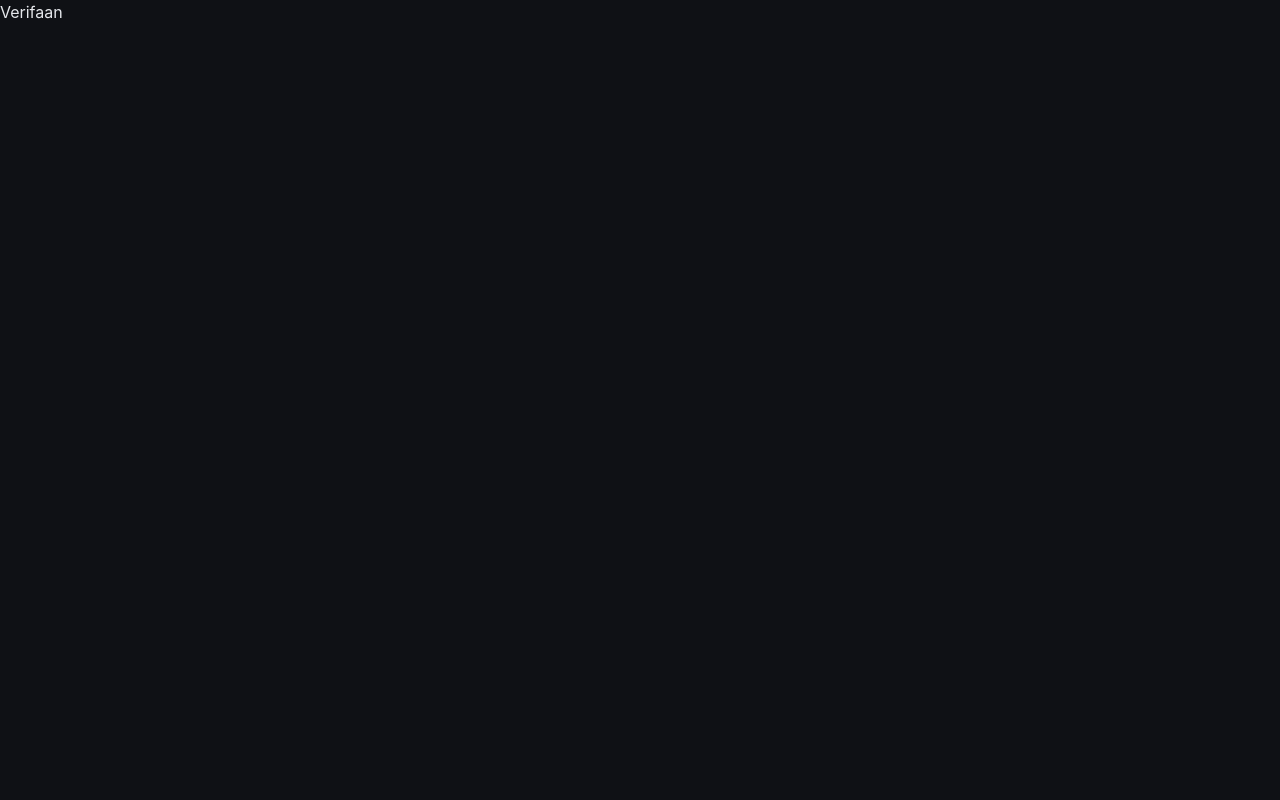
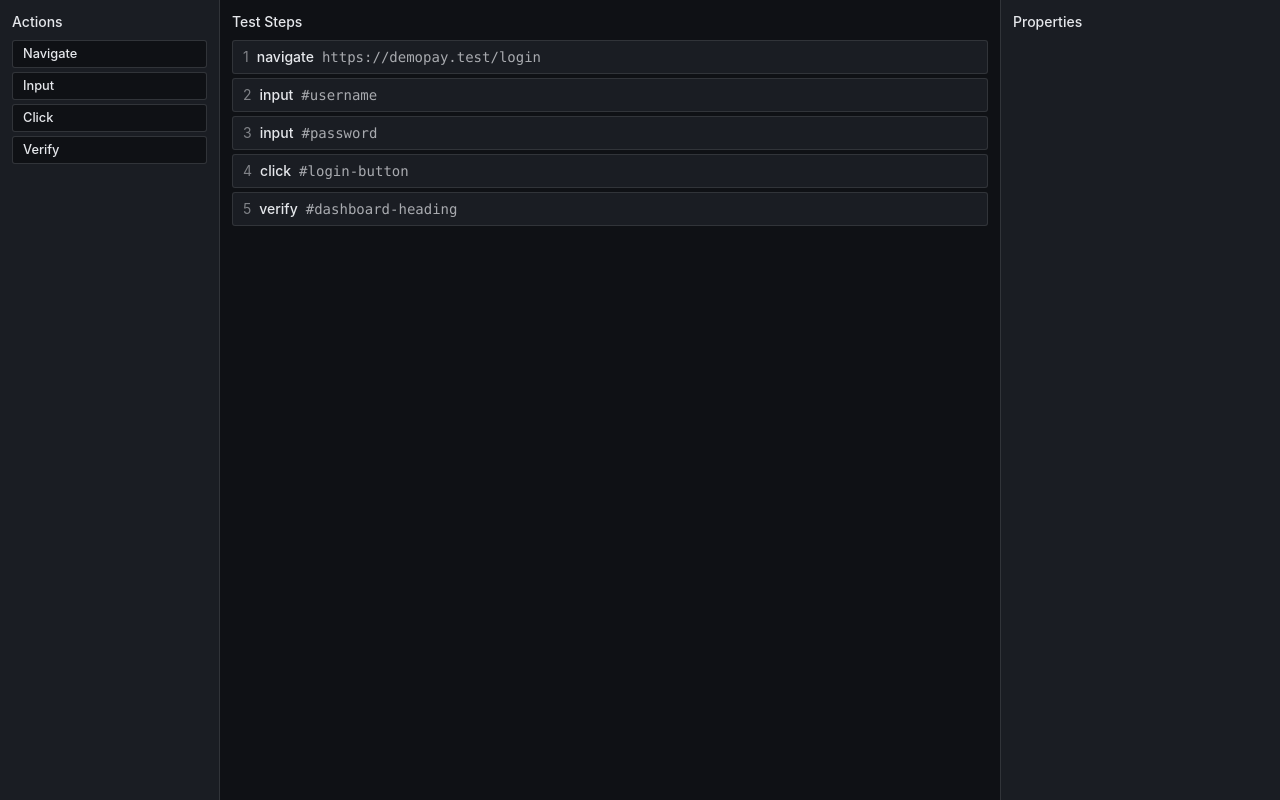
Before and after one commit to sham-10/verifaan, a React (Vite) app in the folder frontend/: page / in a window 1280 px wide. Built offline with nearby package versions, Linux system fonts and the light colour scheme.

Commit message:
feat: VFN-4, Test Designer Three panel layout with hardcoded fixture

```diff
--- a/frontend/src/App.tsx
+++ b/frontend/src/App.tsx
@@ -1,5 +1,8 @@
+import { TestDesigner } from '@/components/TestDesigner/TestDesigner'
+import { demoPayLoginTest } from '@/fixtures/demoPayLogin'
+
 function App() {
-  return <div>Verifaan</div>
+  return <TestDesigner test={demoPayLoginTest} />
 }
 
 export default App
--- /dev/null
+++ b/frontend/src/components/TestDesigner/TestDesigner.tsx
@@ -0,0 +1,58 @@
+import { Button } from '@/components/ui/button'
+import type { StepAction, Test } from '@/fixtures/demoPayLogin'
+
+interface TestDesignerProps {
+  test: Test
+}
+
+const ACTIONS: { action: StepAction; label: string }[] = [
+  { action: 'navigate', label: 'Navigate' },
+  { action: 'input', label: 'Input' },
+  { action: 'click', label: 'Click' },
+  { action: 'verify', label: 'Verify' },
+]
+
+export function TestDesigner({ test }: TestDesignerProps) {
+  return (
+    <div className="grid h-screen grid-cols-[220px_1fr_280px] bg-bg-panel text-text-primary">
+      <section
+        aria-label="Actions"
+        className="border-r border-white/10 bg-bg-surface p-3"
+      >
+        <h2 className="mb-2 text-sm font-medium">Actions</h2>
+        <div className="flex flex-col gap-1">
+          {ACTIONS.map(({ action, label }) => (
+            <Button key={action} type="button" variant="outline" size="sm" className="justify-start">
+              {label}
+            </Button>
+          ))}
+        </div>
+      </section>
+
+      <section aria-label="Test Steps" className="overflow-y-auto p-3">
+        <h2 className="mb-2 text-sm font-medium">Test Steps</h2>
+        <ol className="flex flex-col gap-1">
+          {test.steps.map((step, index) => (
+            <li
+              key={step.id}
+              className="flex items-center gap-2 rounded-[3px] border border-white/10 bg-bg-surface px-2.5 py-1.5 text-sm"
+            >
+              <span className="text-text-primary/50">{index + 1}</span>
+              <span className="font-medium">{step.action}</span>
+              <span className="font-mono text-text-primary/70">
+                {step.target.value}
+              </span>
+            </li>
+          ))}
+        </ol>
+      </section>
+
+      <section
+        aria-label="Properties"
+        className="border-l border-white/10 bg-bg-surface p-3"
+      >
+        <h2 className="mb-2 text-sm font-medium">Properties</h2>
+      </section>
+    </div>
+  )
+}
--- a/frontend/src/index.css
+++ b/frontend/src/index.css
@@ -12,8 +12,58 @@
   --font-mono: ui-monospace, Consolas, monospace;
 }
 
+/*
+ * shadcn/ui semantic tokens. shadcn's `init` errored before writing these,
+ * so Button (and any future shadcn primitive) rendered unstyled. Aliased to
+ * the DESIGN.md palette above rather than shadcn's default neutral/oklch
+ * theme, and the radius scale is kept to DESIGN.md's 2-4px range instead of
+ * shadcn's default ~10px.
+ */
+@theme inline {
+  --color-background: var(--background);
+  --color-foreground: var(--foreground);
+  --color-card: var(--card);
+  --color-card-foreground: var(--card-foreground);
+  --color-popover: var(--popover);
+  --color-popover-foreground: var(--popover-foreground);
+  --color-primary: var(--primary);
+  --color-primary-foreground: var(--primary-foreground);
+  --color-secondary: var(--secondary);
+  --color-secondary-foreground: var(--secondary-foreground);
+  --color-muted: var(--muted);
+  --color-muted-foreground: var(--muted-foreground);
+  --color-destructive: var(--destructive);
+  --color-destructive-foreground: var(--destructive-foreground);
+  --color-border: var(--border);
+  --color-input: var(--input);
+  --color-ring: var(--ring);
+
+  --radius-sm: 2px;
+  --radius-md: 3px;
+  --radius-lg: 4px;
+  --radius-xl: 6px;
+}
+
 :root {
   color-scheme: dark;
+
+  --background: var(--color-bg-panel);
+  --foreground: var(--color-text-primary);
+  --card: var(--color-bg-surface);
+  --card-foreground: var(--color-text-primary);
+  --popover: var(--color-bg-surface);
+  --popover-foreground: var(--color-text-primary);
+  --primary: var(--color-accent);
+  --primary-foreground: #f9fafb;
+  --secondary: var(--color-bg-surface);
+  --secondary-foreground: var(--color-text-primary);
+  --muted: #23262e;
+  --muted-foreground: rgb(229 231 235 / 60%);
+  --destructive: var(--color-status-fail);
+  --destructive-foreground: #f9fafb;
+  --border: rgb(255 255 255 / 10%);
+  --input: #23262e;
+  --ring: var(--color-accent);
 }
 
 body {
```
Also changed, not shown: 2 other files (tests, documents, lock files or other folders).
